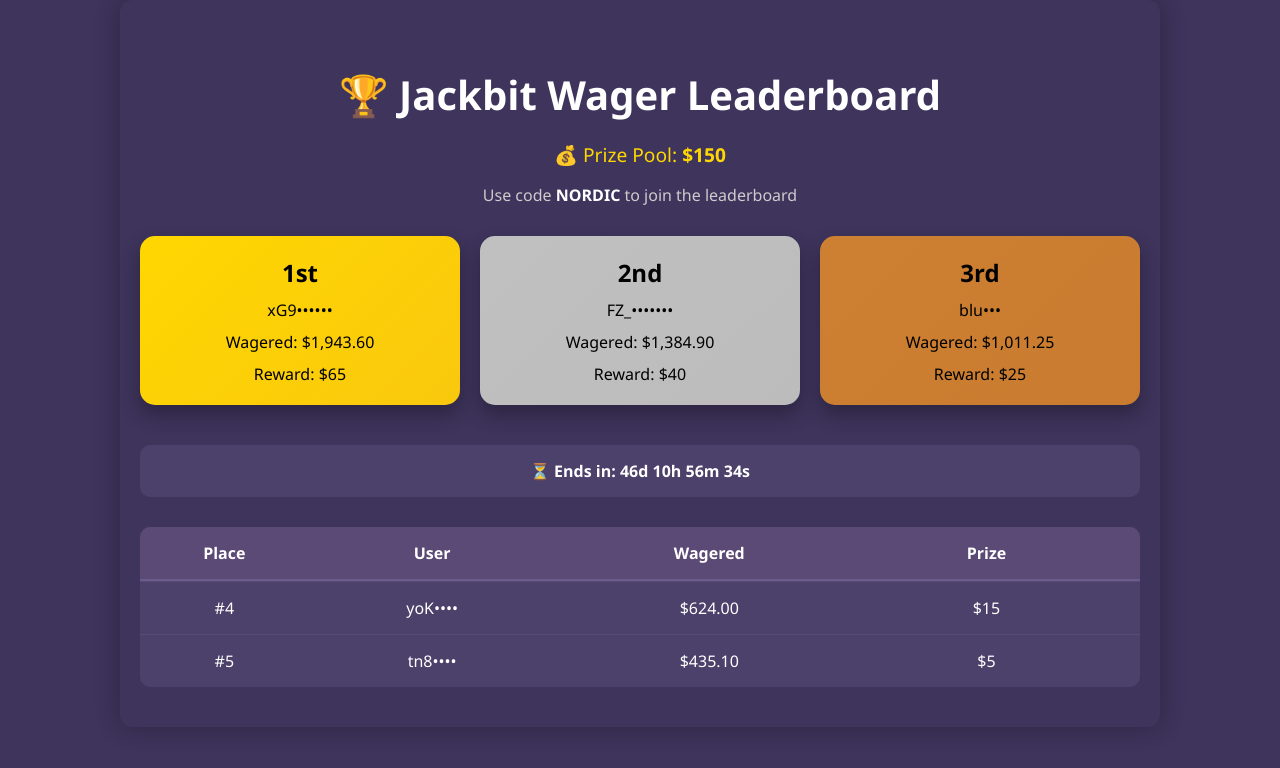
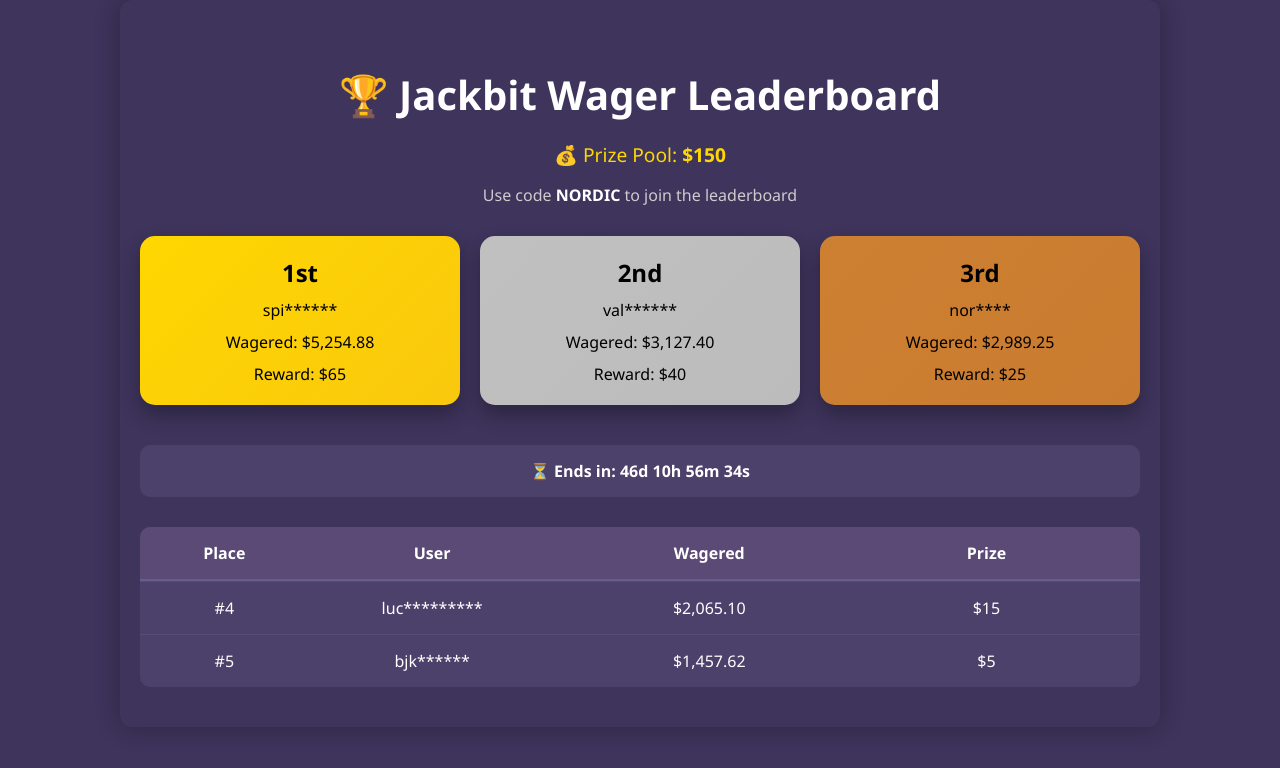
Before and after one commit to EmziBoss/jackbit-leaderboard, a React (Vite) app: page / in a window 1280 px wide. Shown: the top 768 px of the page. Built offline with nearby package versions, Linux system fonts and the light colour scheme.

Commit message:
Masked usernames + updated Day 11 wagers

```diff
--- a/src/App.jsx
+++ b/src/App.jsx
@@ -4,11 +4,11 @@
 const countdownTarget = new Date("2025-05-31T23:59:59").getTime();
 
 const leaderboardData = [
-  { place: 1, user: "xG9••••••", wagered: "$1,943.60", reward: "$65" },
-  { place: 2, user: "FZ_•••••••", wagered: "$1,384.90", reward: "$40" },
-  { place: 3, user: "blu•••", wagered: "$1,011.25", reward: "$25" },
-  { place: 4, user: "yoK••••", wagered: "$624.00", reward: "$15" },
-  { place: 5, user: "tn8••••", wagered: "$435.10", reward: "$5" },
+  { place: 1, user: "spi******", wagered: "$5,254.88", reward: "$65" },
+  { place: 2, user: "val******", wagered: "$3,127.40", reward: "$40" },
+  { place: 3, user: "nor****", wagered: "$2,989.25", reward: "$25" },
+  { place: 4, user: "luc*********", wagered: "$2,065.10", reward: "$15" },
+  { place: 5, user: "bjk******", wagered: "$1,457.62", reward: "$5" },
 ];
 
 function getOrdinal(n) {
```
